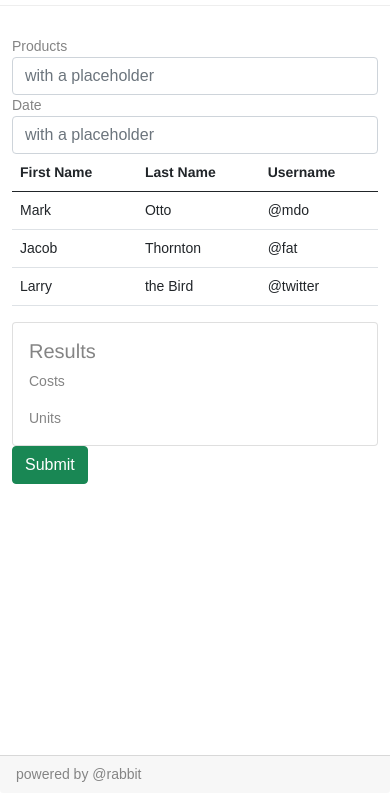
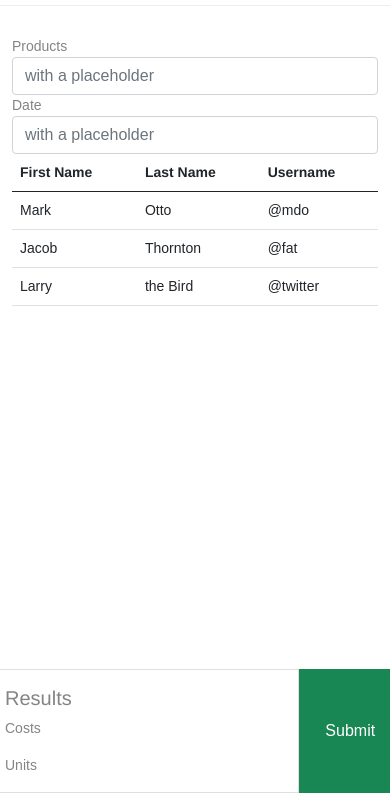
Before and after one commit to yewinag/admin-calculator, a React app: page / in a window 390 px wide. Shown: the part 51-844 px from the top of the page. Built offline with nearby package versions, Linux system fonts and the light colour scheme.

Commit message:
add mobile result card

```diff
--- a/src/components/TotalResults/index.js
+++ b/src/components/TotalResults/index.js
@@ -2,7 +2,7 @@ import React from "react";
 import { Card, CardTitle, CardText } from 'reactstrap';
 function TotalResults() {
   return (
-    <Card body>
+    <Card body className="result-card">
         <CardTitle tag="h5">Results</CardTitle>
         <CardText>Costs</CardText>
         <CardText>Units</CardText>
--- a/src/containers/Home/index.js
+++ b/src/containers/Home/index.js
@@ -5,7 +5,7 @@ import Form from "../../components/Form";
 import ResultTable from "../../components/ResultTable";
 import TotalResults from "../../components/TotalResults";
 
-import { Container, Row, Col, Button } from 'reactstrap';
+import { Container, Row, Col, Button } from "reactstrap";
 
 import "../../styles/home.scss";
 function Home() {
@@ -14,13 +14,19 @@ function Home() {
       <Header />
       <Container>
         <Row>
-        <Col md={6}>
-          <Form />
-          <ResultTable />
-          <TotalResults />
-        </Col>
+          <Col md={6}>
+            <Form />
+            <ResultTable />
+            <Row className="m-layout">
+              <Col md={12} xs={9} className="m-col-left">
+                <TotalResults />
+              </Col>
+              <Col md={12} xs={3} className="m-col-right">
+                <Button className="submit-btn" color="success">Submit</Button>
+              </Col>
+            </Row>
+          </Col>
         </Row>
-        <Button color="success">Submit</Button>
       </Container>
       <Footer />
     </div>
--- a/src/styles/home.scss
+++ b/src/styles/home.scss
@@ -1,3 +1,26 @@
 .home{
     background-color:#fff;
 }
+@media only screen and (max-width: 991px) {
+    .m-layout{
+        position: fixed;
+        right: 0;
+        bottom: 0;
+        left: 0;
+        z-index: 2000;
+        .m-col-left{
+            padding: 0;
+        }
+        .m-col-right{
+            padding: 0;
+        }
+        .result-card{
+            border-radius: 0;
+        }
+        .submit-btn{
+            height: 100%;
+            width: 100%;
+            border-radius: 0;
+        }
+    }
+}
```
